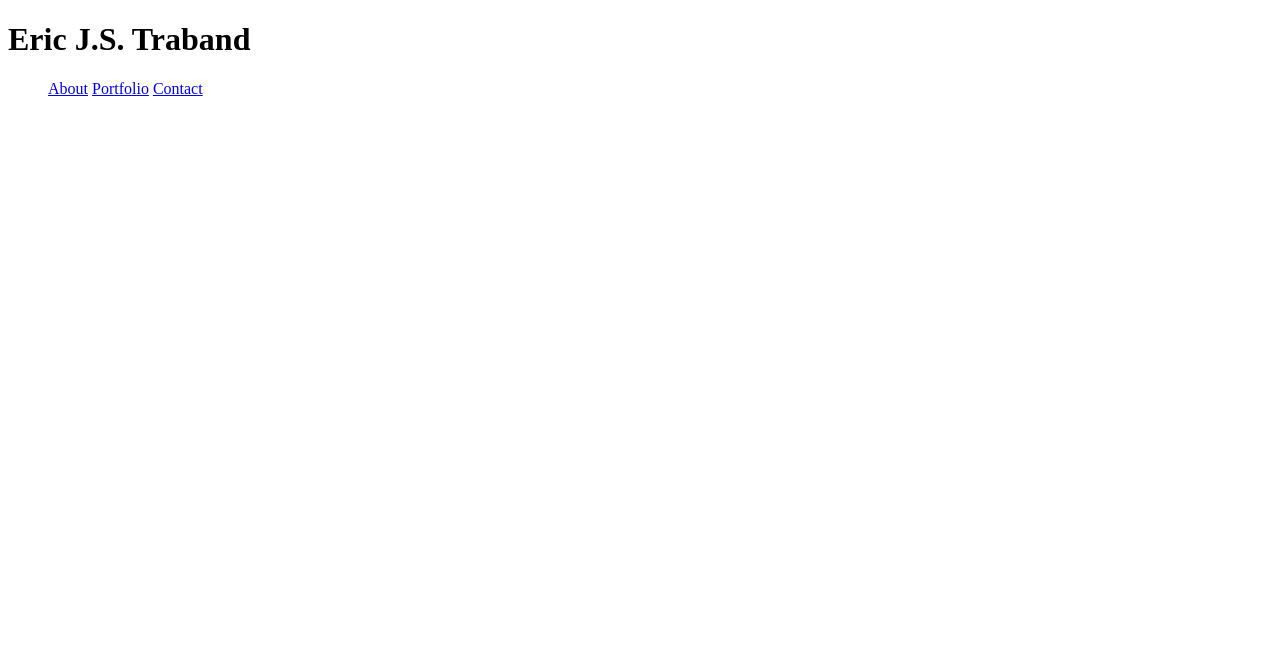
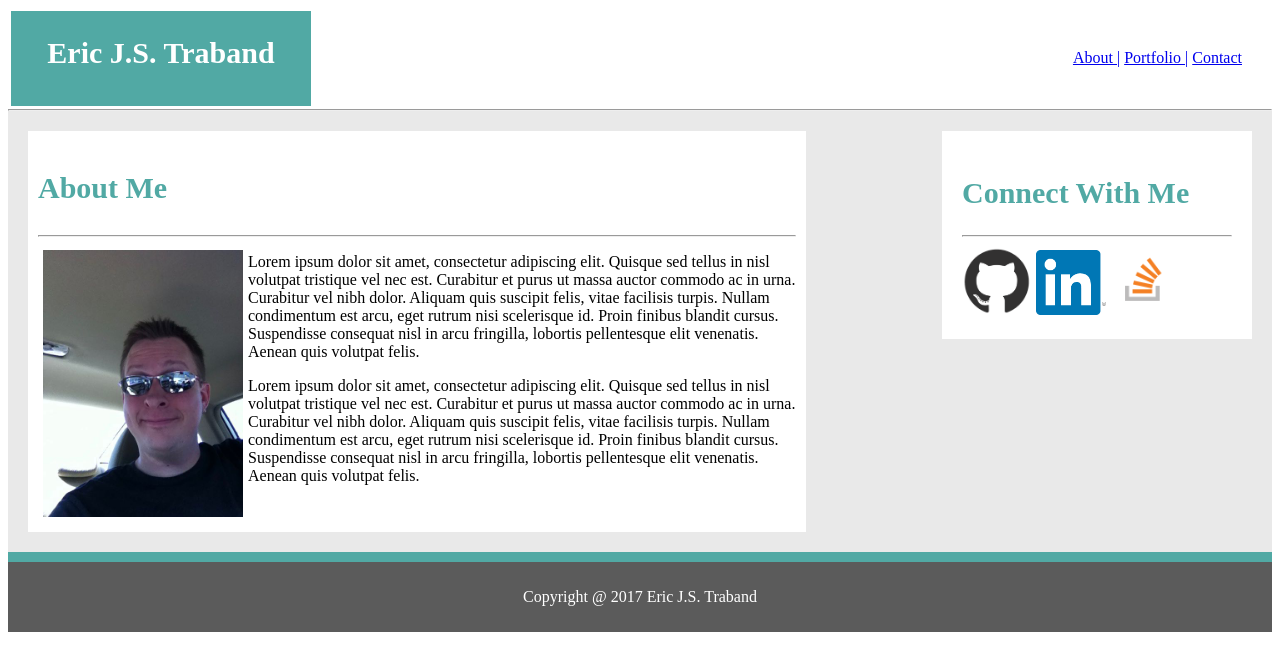
Before and after one commit to ejstraband/Basic-Portfolio, a plain HTML site: page wireframe.html in a window 1280 px wide. Drawn offline with Linux system fonts and the light colour scheme.

Commit message:
v1 of index.html styled

```diff
--- a/assets/css/style.css
+++ b/assets/css/style.css
@@ -1,7 +1,95 @@
-li {
-	display: inline;
+body {
+
 }
 
+.banner {
+	margin: 0;
+	padding: 0;
+	/*border: solid;*/
+}
+
+.yourname {
+	font-size: 30px;
+	text-align: center;
+	padding-top: 25px;
+	margin-top: 0;
+	margin-bottom: 0;
+	color: white;
+	background-color: #51A9A4;
+	height: 70px;
+	width: 300px;
+	border: solid;
+	float: left;
+	border: solid;
+}
+
+.aboutportfoliocontactblock {
+	float: right;
+	padding-top: 5px;
+	margin-top: 20px;
+	padding-right: 20px;
+	margin-right: 10px;
+   	/*border: solid;*/
+}
+
+li {
+   	display: inline;
+}
+
+.flathr{
+	padding: 0;
+	margin: 0;
+}
+
+.mainPageContent {
+	/*width: 960px;*/
+/*	border: solid;
+	border-color: blue;*/
+	margin: 0px;
+	background-color: #E9E9E9;
+}
+article {
+	width: 960px;
+/*	border: solid;
+	border-color: yellow;*/
+	float: left;
+	padding: 10px;
+	margin: 20px;
+	width: 60%;
+	background-color: white;
+}
+
+.biopic {
+	float: left;
+	padding: 5px;
+
+}
+
+.bluetext {
+	color: #51A9A4;
+	font-size: 30px;
+}
+
+aside {
+	width: 270px;
+	float: right;
+/*	border: solid;
+	border-color: red*/
+	background-color: white;
+	margin: 20px;
+	padding: 20px;
+}
+
+footer {
+	text-align: center;
+	background-color: #5B5B5B;
+	color: white;
+	padding-top: 10px;
+	padding-bottom: 10px;
+	border-top: solid;
+	border-color: #51A9A4;
+	border-width: 10px;
+}
 
 /*
 Swing One
--- a/wireframe.html
+++ b/wireframe.html
@@ -11,40 +11,68 @@
 
 <!-- Header: Name, Porfolio, Contact -->
 <header class="banner">
-
 	<!-- Name Box -->
-	<h1 class="#yourName">Eric J.S. Traband</h1>
+	<h1 class="yourname">Eric J.S. Traband</h1>
 
 	<!-- About | Portfolio | Contact pages -->
-	<div>
+	<div class="aboutportfoliocontactblock">
 		<ul>
-		<li> <a href="index.html">About</a> </li>
-		<li><a href="portfolio.html">Portfolio</a></li>
+		<li><a href="index.html">About |</a></li>
+		<li><a href="portfolio.html">Portfolio |</a></li>
 		<li><a href="contact.html">Contact</a></li>
 		</ul>
 	</div>
 
+	<div style="clear: both;"></div>
+
 </header>
+
+<hr class="flathr">
 
 <!-- Main Page Content About | Connect -->
 <section class="mainPageContent">
 	<!-- About Me -->
-	<div class="aboutMe">
+	<article>
 
-	</div>
+		<h1 class="bluetext">About Me</h1>
+
+		<hr>
+
+		<img class="biopic" src="assets/images/ejstShades.jpg" width="200px">
+
+		<p>
+			Lorem ipsum dolor sit amet, consectetur adipiscing elit. Quisque sed tellus in nisl volutpat tristique vel nec est. Curabitur et purus ut massa auctor commodo ac in urna. Curabitur vel nibh dolor. Aliquam quis suscipit felis, vitae facilisis turpis. Nullam condimentum est arcu, eget rutrum nisi scelerisque id. Proin finibus blandit cursus. Suspendisse consequat nisl in arcu fringilla, lobortis pellentesque elit venenatis. Aenean quis volutpat felis.
+		</p>
+
+		<p>
+			Lorem ipsum dolor sit amet, consectetur adipiscing elit. Quisque sed tellus in nisl volutpat tristique vel nec est. Curabitur et purus ut massa auctor commodo ac in urna. Curabitur vel nibh dolor. Aliquam quis suscipit felis, vitae facilisis turpis. Nullam condimentum est arcu, eget rutrum nisi scelerisque id. Proin finibus blandit cursus. Suspendisse consequat nisl in arcu fringilla, lobortis pellentesque elit venenatis. Aenean quis volutpat felis.
+		</p>
+
+	</article>
 
 	<!-- Connect With Me -->
-	<div class="ConnectWithMe">
+	<aside>
 
-	</div>
+		<h2 class="bluetext connectWithMe", >Connect With Me</h2>
+
+		<hr>
+
+		<a href="https://github.com/ejstraband" target="_blank"><img class="contactImages" src="assets/images/github.png" width=70px></a>
+		<a href=https://www.linkedin.com/in/erictraband/ target="_blank"><img class="contactImages" src="assets/images/linkedIn.png" width=70px></a>
+		<a href=https://stackoverflow.com/users/8524990/eric-traband target="_blank"><img class="contactImages" src="assets/images/stackOverflow.png" width=70px></a>
+
+	</aside>
+
+	<div style="clear: both;"></div>
 
 </section>
 
 <!-- Footer -->
-<div class="footer">
+<footer>
 	<!-- Copyright -->
+	<p>Copyright @ 2017 Eric J.S. Traband</p>
 
-</div>
+</footer>
 
 
 </body>
```
Also changed, not shown: index.html (+41 -34 lines).
